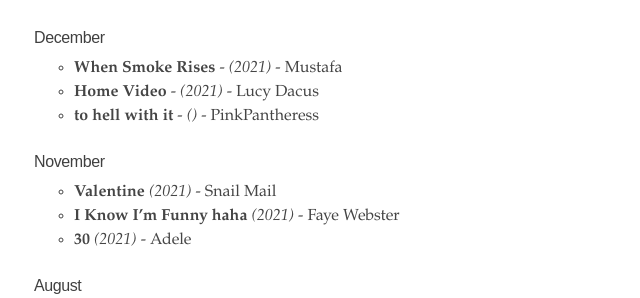
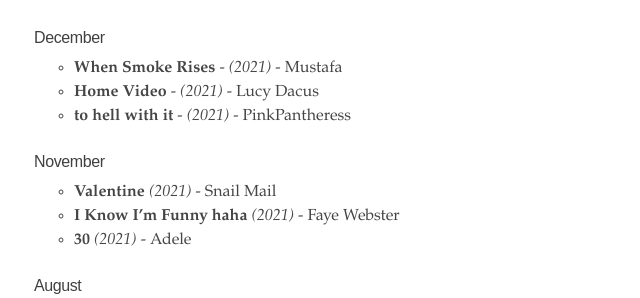
Before and after one commit to mondayrain/mondayrain.github.io, a Jekyll site: the page built from listening_log.md, in a window 1280 px wide. Shown: the part 575-873 px from the top of the page, without its empty margins (318-958 px from the left). Built offline with Jekyll 4.4.1, drawn with Linux system fonts in a browser that asks for light colours.

Commit message:
Update listening_log.md

```diff
--- a/listening_log.md
+++ b/listening_log.md
@@ -21,7 +21,7 @@ Here are some albums that I ended up playing on repeat:
 ### December
 - **When Smoke Rises** - _(2021)_ - Mustafa
 - **Home Video** - _(2021)_ - Lucy Dacus
-- **to hell with it** - _()_ - PinkPantheress
+- **to hell with it** - _(2021)_ - PinkPantheress
 
 ### November
 - **Valentine** _(2021)_ - Snail Mail
```
